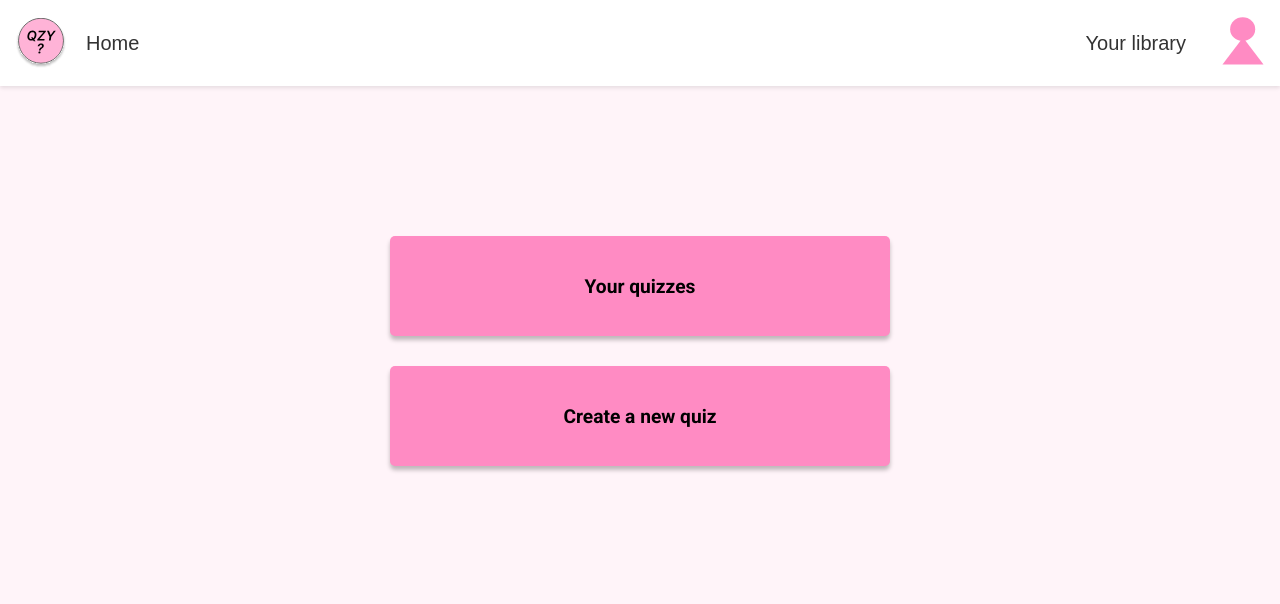
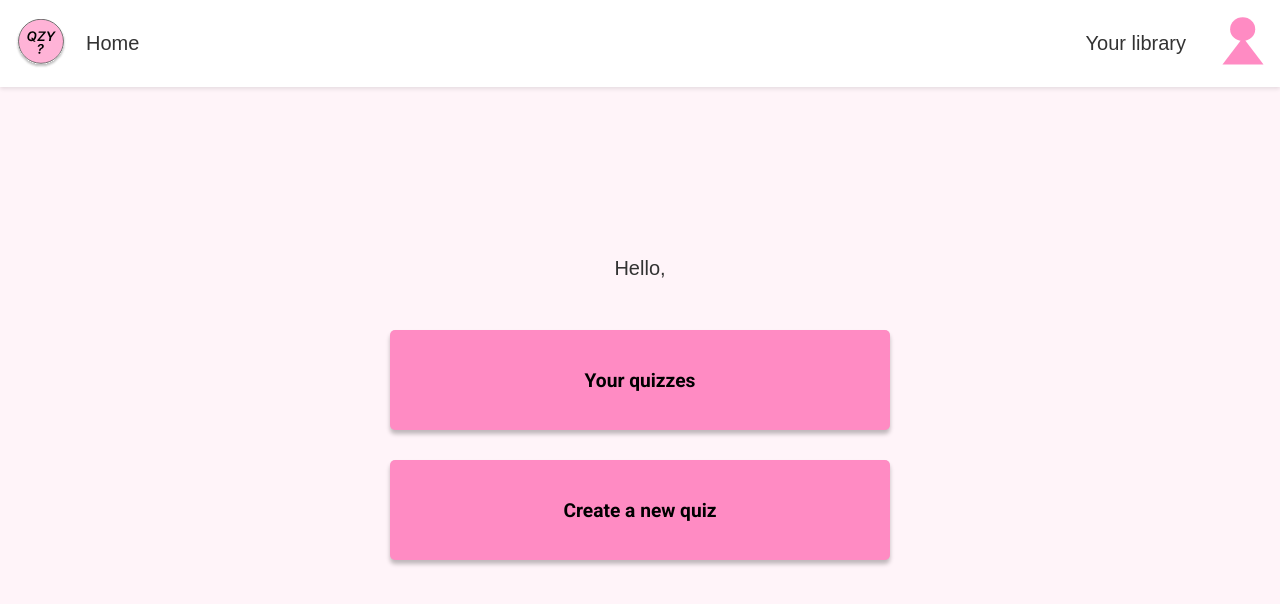
Before and after one commit to juliavikr/fullstack-project, a Vue app in the folder frontend/quizzzyyy-frontend/: page /home in a window 1280 px wide. Shown: the top 604 px of the page. Built offline with nearby package versions, Linux system fonts and the light colour scheme.

Commit message:
retrieved username in homepageview

```diff
--- a/frontend/quizzzyyy-frontend/src/views/HomePageView.vue
+++ b/frontend/quizzzyyy-frontend/src/views/HomePageView.vue
@@ -2,6 +2,7 @@
   <div class="home-container">
     <NavBar />
     <div class="action-buttons">
+        <p>Hello, {{ username }}</p>
       <BigButton to="/your-quizzes">Your quizzes</BigButton>
       <BigButton to="/create-quiz">Create a new quiz</BigButton>
     </div>
@@ -9,13 +10,24 @@
 </template>
 
 <script setup>
+import { ref, onMounted } from 'vue'
 import NavBar from '../components/NavBar.vue'
 import BigButton from '../components/BigButton.vue'
+
+const username = ref('')
+
+onMounted(() => {
+  const storedUsername = localStorage.getItem('username')
+  if (storedUsername) {
+    username.value = storedUsername
+  }
+})
 </script>
 
 <style scoped>
 .home-container {
-  font: 16px 'Poppins', sans-serif;
+  font: 20px 'Poppins', sans-serif;
+  font-weight: 400;
   display: flex;
   flex-direction: column;
   justify-content: flex-start;
@@ -24,11 +36,12 @@ import BigButton from '../components/BigButton.vue'
 
 .action-buttons {
   display: flex;
-  flex-direction: column; /* Setter knappene under hverandre */
-  align-items: center; /* Senterer knappene horisontalt */
-  width: 100%; /* Setter bredden på knappene til å passe containeren */
-  gap: 30px; /* Gir litt plass mellom knappene */
-  margin-top: 150px; /* Eller bruk margin-top istedenfor padding-top om nødvendig */
+  flex-direction: column;
   align-items: center;
+  width: 100%;
+  gap: 30px;
+  margin-top: 150px;
 }
+
+
 </style>
```
